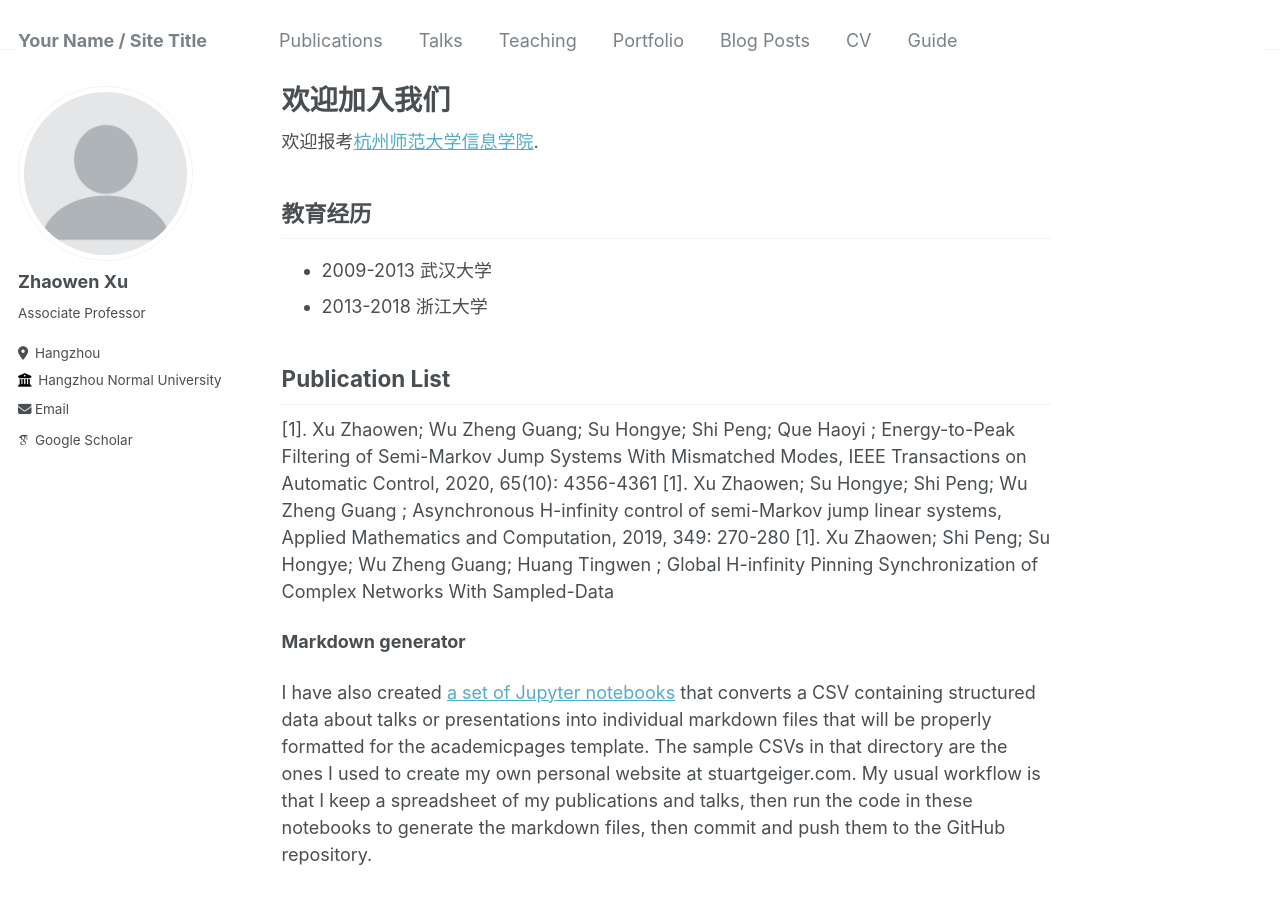
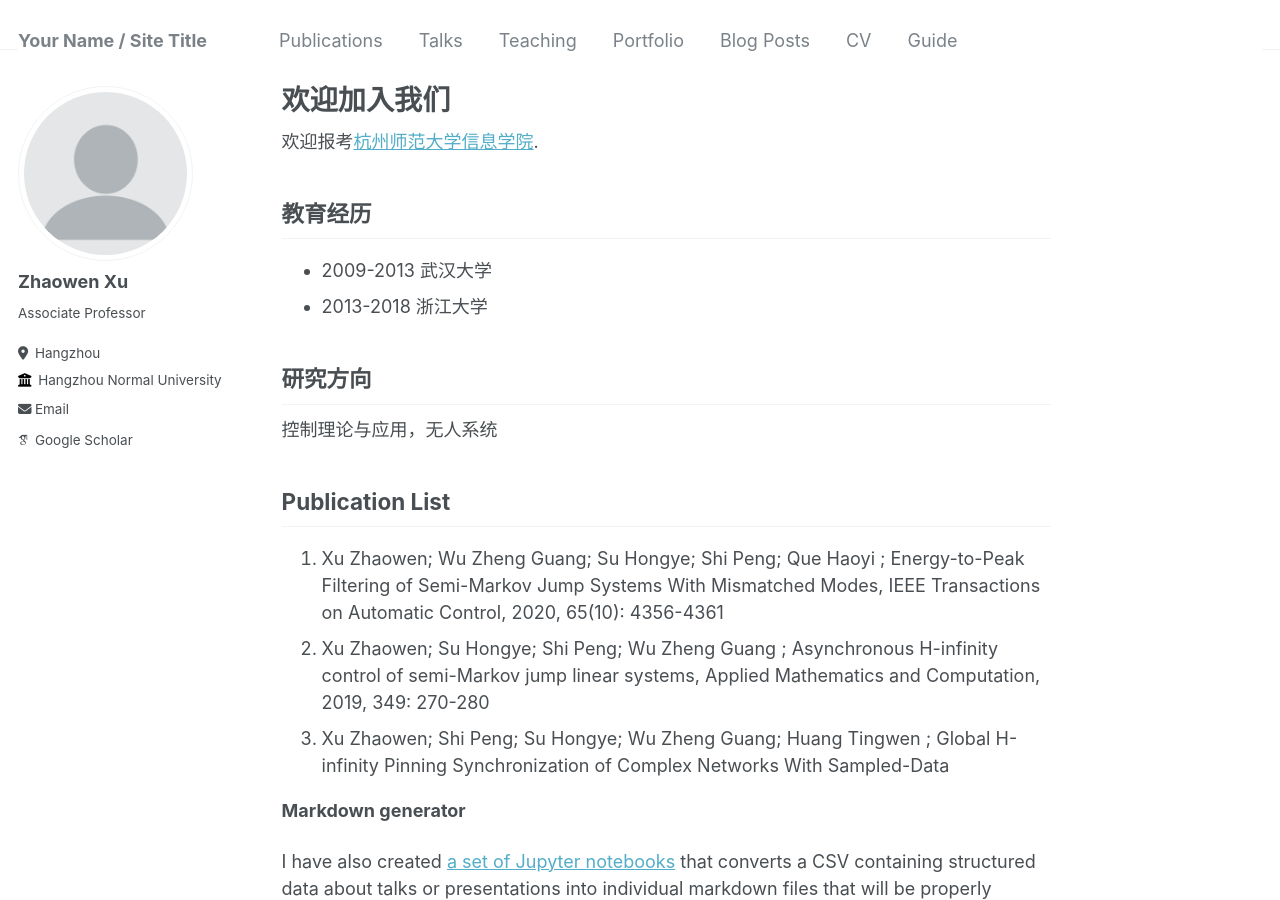
Before and after one commit to zhaowens/homepage, a Jekyll site: the page built from _pages/about.md, in a window 1280 px wide and 900 px high. Built offline with Jekyll 4.4.1, drawn with Linux system fonts in a browser that asks for light colours; some web fonts are replaced.

Commit message:
Update about.md

```diff
--- a/_pages/about.md
+++ b/_pages/about.md
@@ -14,11 +14,15 @@ redirect_from:
 * 2009-2013 武汉大学
 * 2013-2018 浙江大学
 
+研究方向
+------
+控制理论与应用，无人系统
+
 Publication List
 ------
-[1]. Xu Zhaowen; Wu Zheng Guang; Su Hongye; Shi Peng; Que Haoyi ; Energy-to-Peak Filtering of Semi-Markov Jump Systems With Mismatched Modes, IEEE Transactions on Automatic Control, 2020, 65(10): 4356-4361
-[1]. Xu Zhaowen; Su Hongye; Shi Peng; Wu Zheng Guang ; Asynchronous H-infinity control of semi-Markov jump linear systems, Applied Mathematics and Computation, 2019, 349: 270-280
-[1]. Xu Zhaowen; Shi Peng; Su Hongye; Wu Zheng Guang; Huang Tingwen ; Global H-infinity Pinning Synchronization of Complex Networks With Sampled-Data
+1. Xu Zhaowen; Wu Zheng Guang; Su Hongye; Shi Peng; Que Haoyi ; Energy-to-Peak Filtering of Semi-Markov Jump Systems With Mismatched Modes, IEEE Transactions on Automatic Control, 2020, 65(10): 4356-4361
+2. Xu Zhaowen; Su Hongye; Shi Peng; Wu Zheng Guang ; Asynchronous H-infinity control of semi-Markov jump linear systems, Applied Mathematics and Computation, 2019, 349: 270-280
+3. Xu Zhaowen; Shi Peng; Su Hongye; Wu Zheng Guang; Huang Tingwen ; Global H-infinity Pinning Synchronization of Complex Networks With Sampled-Data
 
 **Markdown generator**
 
```
